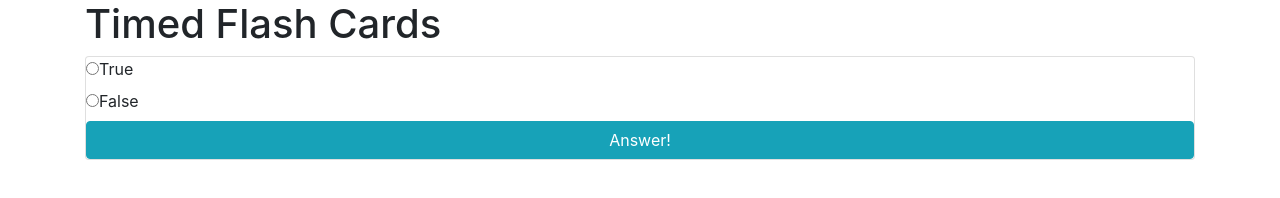
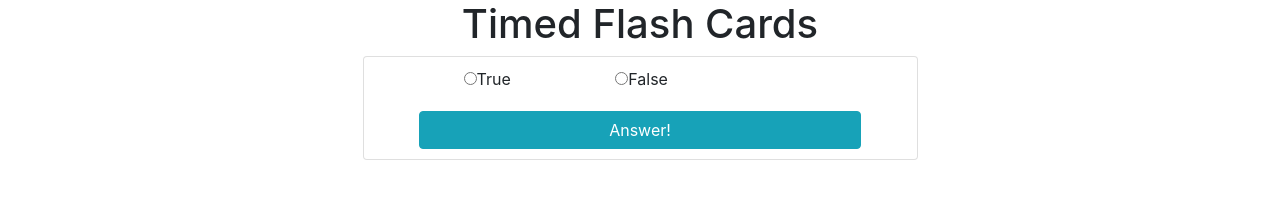
Before and after one commit to misakimichy/timed-flash-cards, a website built with webpack: page src/index.html in a window 1280 px wide. Built offline with nearby package versions, Linux system fonts and the light colour scheme.

Commit message:
Add styling for form section.

```diff
--- a/src/index.html
+++ b/src/index.html
@@ -10,13 +10,15 @@
     <div class="container">
         <h1>Timed Flash Cards</h1>
         <form class="card form-group">
+          <div class="select-container">
             <label for="option1">
                 <input type="radio" name="card" value=1 id="option1">True <br>
             </label>
             <label for="option2">
                 <input type="radio" name="card" value=2 id="option2">False <br>
             </label>
-            <button class="btn btn-info" type="submit">Answer!</button>
+          </div>
+          <button class="btn btn-info" type="submit">Answer!</button>
         </form>
     </div>
 </body>
--- a/src/styles.css
+++ b/src/styles.css
@@ -0,0 +1,19 @@
+h1 {
+  text-align: center;
+}
+
+form {
+  width: 50%;
+  margin: 0 auto;
+}
+
+label {
+  padding-left: 100px;
+  margin: 10px auto;
+}
+
+.btn {
+  width: 80%;
+  display: block;
+  margin: 10px auto;
+}
```
